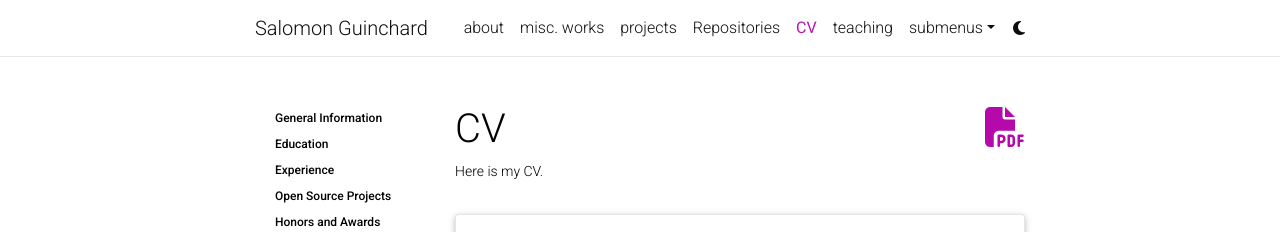
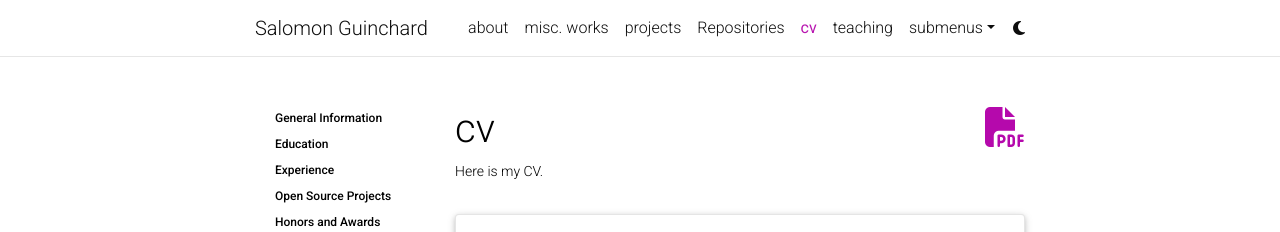
Before and after one commit to salomon73/salomon73.github.io, a Jekyll site: the page built from _pages/cv.md, in a window 1280 px wide and 900 px high. Shown: the top 232 px of the window. Built offline with Jekyll 4.4.1, drawn with Linux system fonts in a browser that asks for light colours; comment, search, counter and statistics services are not loaded; a style sheet for code colours, icons or effects is not loaded.

Commit message:
Update cv.md

```diff
--- a/_pages/cv.md
+++ b/_pages/cv.md
@@ -1,7 +1,7 @@
 ---
 layout: cv
-permalink: /CV/
-title: CV
+permalink: /cv/
+title: cv
 nav: true
 nav_order: 4
 cv_pdf: CV_1117.pdf
```
